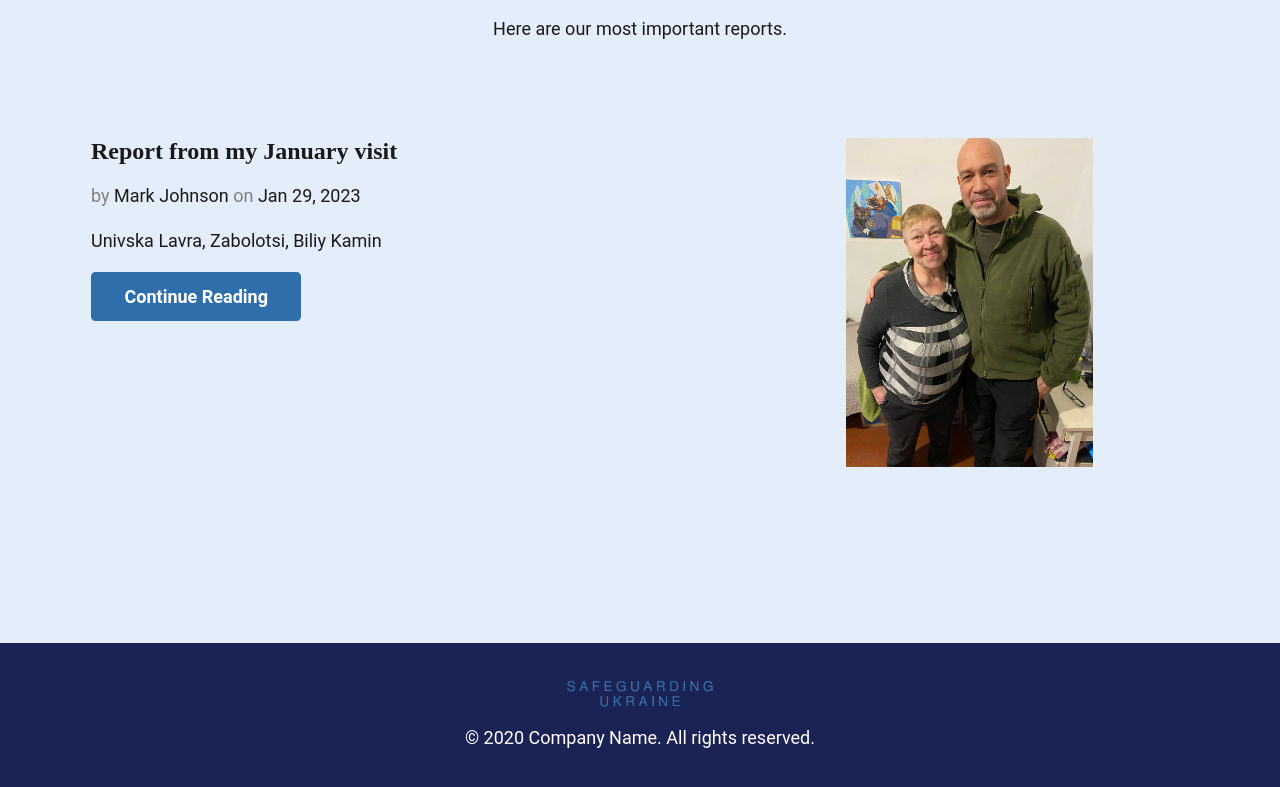
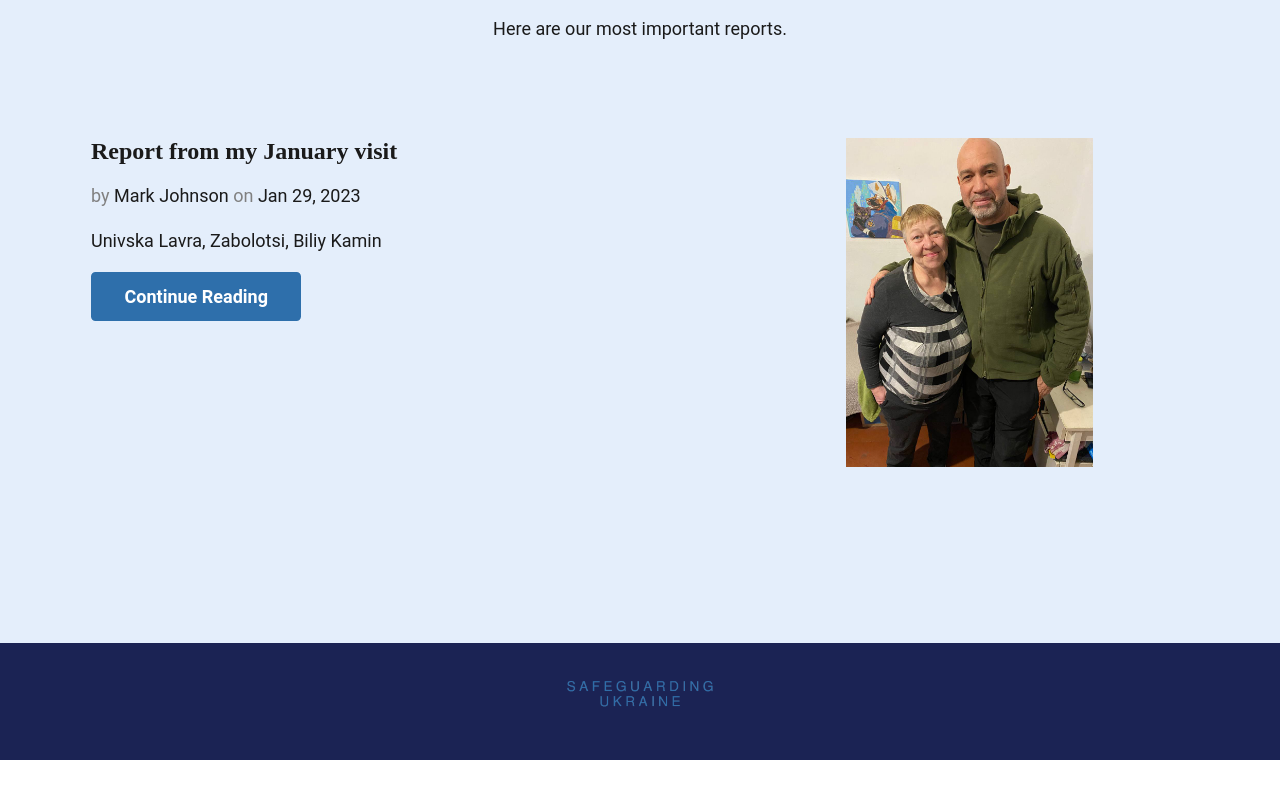
Before and after one commit to ViktoriaSadivska/SafeguardUkraine, an Eleventy site: page src/index.njk in a window 1280 px wide. Shown: the part 924-1711 px from the top of the page. After the commit the page ends 1684 px from the top, so only its background shows below. Built offline with nearby package versions, Linux system fonts and the light colour scheme; Eleventy itself is replaced by a stand-in of ours; files that its build step writes are made by us from their sources; what eleventy-plugin-embed-everything would draw is missing.

Commit message:
changed footer

```diff
--- a/src/_includes/footer.njk
+++ b/src/_includes/footer.njk
@@ -1,4 +1,3 @@
  <footer class="site-footer">
         <img viewBox="0 0 114 26.6" class="logo center" width="150rem" src="/assets/logo-transparentbg.png">
-        <p>© 2020 Company Name. All rights reserved.</p>
 </footer>
```
